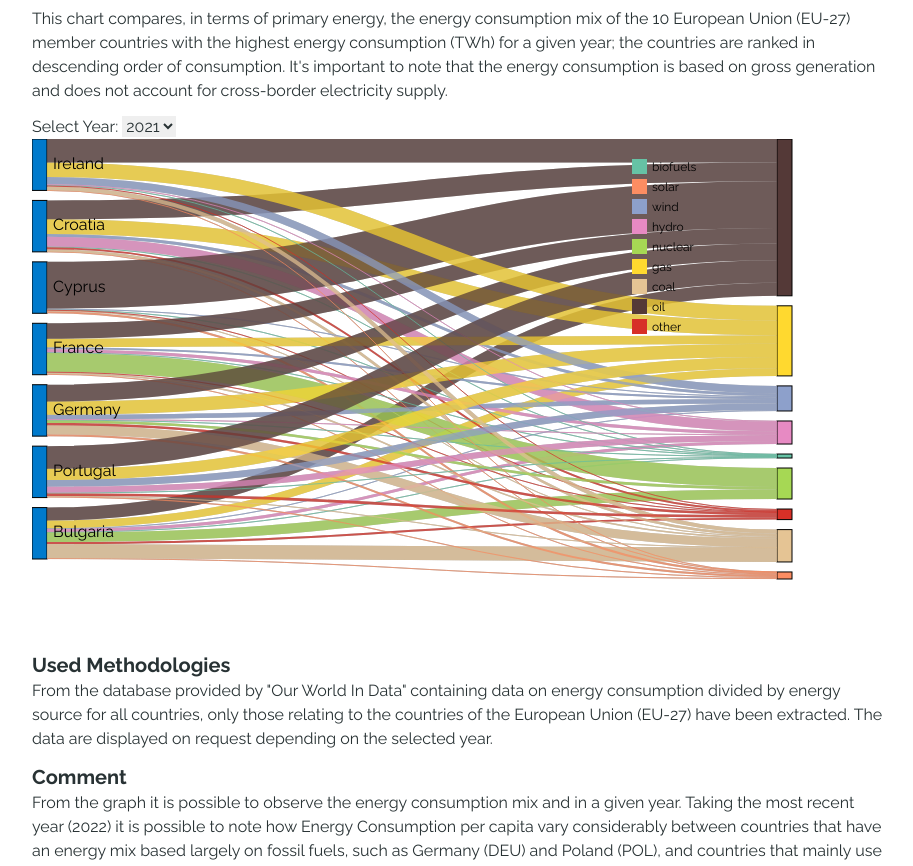
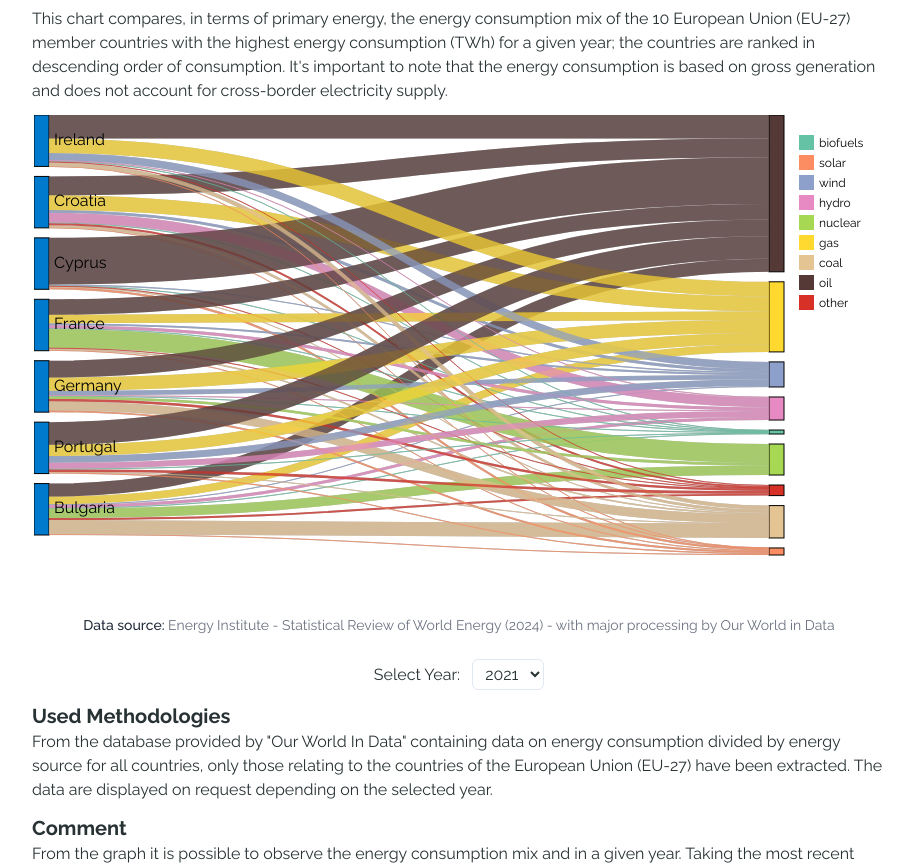
Before and after one commit to Berrutz/DataVis-Project, a Next.js app in the folder web-application/: page /DataVis-Project/assignments/assignment-2 in a window 1280 px wide. Shown: the part 334-1200 px from the top of the page, without its empty margins (181-1094 px from the left). Built offline with nearby package versions, Linux system fonts and the light colour scheme.

Commit message:
Fixed legend for large screen

```diff
--- a/web-application/src/app/assignments/assignment-2/_components/Alluvional.tsx
+++ b/web-application/src/app/assignments/assignment-2/_components/Alluvional.tsx
@@ -2,6 +2,7 @@ import { useEffect, useRef, useState } from 'react';
 import * as d3 from 'd3';
 import { getStaticFile } from '@/utils/general';
 import { sankey, sankeyLinkHorizontal } from 'd3-sankey';
+import DataSourceInfo from '../../_components/data-source';
 
 interface Data {
   country: string; // Country name
@@ -93,12 +94,12 @@ const AlluvialPlot = () => {
     if (!data || data.length === 0) return;
 
     const svg = d3.select(svgRef.current);
-    const width = 800;
+    const width = 850;
     const height = 500;
 
     svg.attr('width', width).attr('height', height);
 
-    const margin = { top: 20, right: 20, bottom: 40, left: 20 };
+    const margin = { top: 20, right: 80, bottom: 40, left: 20 };
     const innerWidth = width - margin.left - margin.right;
     const innerHeight = height - margin.top - margin.bottom;
 
@@ -119,7 +120,7 @@ const AlluvialPlot = () => {
         d.other
     }));
 
-    // Get top 10 countries by total energy consumption
+    // Get top 7 countries by total energy consumption
     const topCountries = countryTotals
       .sort((a, b) => b.total - a.total)
       .slice(0, 7)
@@ -222,9 +223,13 @@ const AlluvialPlot = () => {
       .selectAll('text')
       .data(sankeyData.nodes)
       .join('text')
-      .attr('x', (d) => (d.x0! < width / 2 ? (d.x1 ?? 0) + 6 : (d.x0 ?? 0) - 6))
+      .attr('x', (d) =>
+        energySources.includes(d.name) ? d.x0! - 10 : margin.left
+      ) // Fixed x for countries
       .attr('y', (d) => ((d.y0 ?? 0) + (d.y1 ?? 0)) / 2)
-      .attr('text-anchor', (d) => (d.x0! < width / 2 ? 'start' : 'end'))
+      .attr('text-anchor', (d) =>
+        energySources.includes(d.name) ? 'end' : 'start'
+      )
       .attr('alignment-baseline', 'middle')
       .text((d) => {
         if (!energySources.includes(d.name)) {
@@ -235,9 +240,12 @@ const AlluvialPlot = () => {
       .attr('fill', '#000');
 
     /***********************LEGEND*********************/
+    const legendMargin = 15;
+    const legendX = innerWidth + legendMargin;
+
     const legend = svg
       .append('g')
-      .attr('transform', `translate(${width - 200}, ${20})`);
+      .attr('transform', `translate(${legendX}, ${margin.top})`);
 
     legend
       .selectAll('rect')
@@ -261,13 +269,23 @@ const AlluvialPlot = () => {
   }, [data, selectedYear]);
 
   return (
-    <div>
-      <div>
+    <div className="flex flex-col justify-center items-center">
+      <div className="flex relative justify-center items-center w-full">
+        <div className="overflow-x-auto h-full w-fit">
+          <svg ref={svgRef} />
+        </div>
+      </div>
+      <DataSourceInfo>
+        Energy Institute - Statistical Review of World Energy (2024) - with
+        major processing by Our World in Data
+      </DataSourceInfo>
+      <div className="mt-3">
         <label htmlFor="year">Select Year: </label>
         <select
           id="year"
           value={selectedYear}
           onChange={(e) => setSelectedYear(e.target.value)}
+          className="py-1 px-2 ml-2 rounded-md border bg-background"
         >
           {[...new Set(data.map((d) => d.year))].map((year) => (
             <option key={year} value={year}>
@@ -276,7 +294,6 @@ const AlluvialPlot = () => {
           ))}
         </select>
       </div>
-      <svg ref={svgRef}></svg>
     </div>
   );
 };
```
Also changed, not shown: 1 other file (tests, documents, lock files or other folders).
